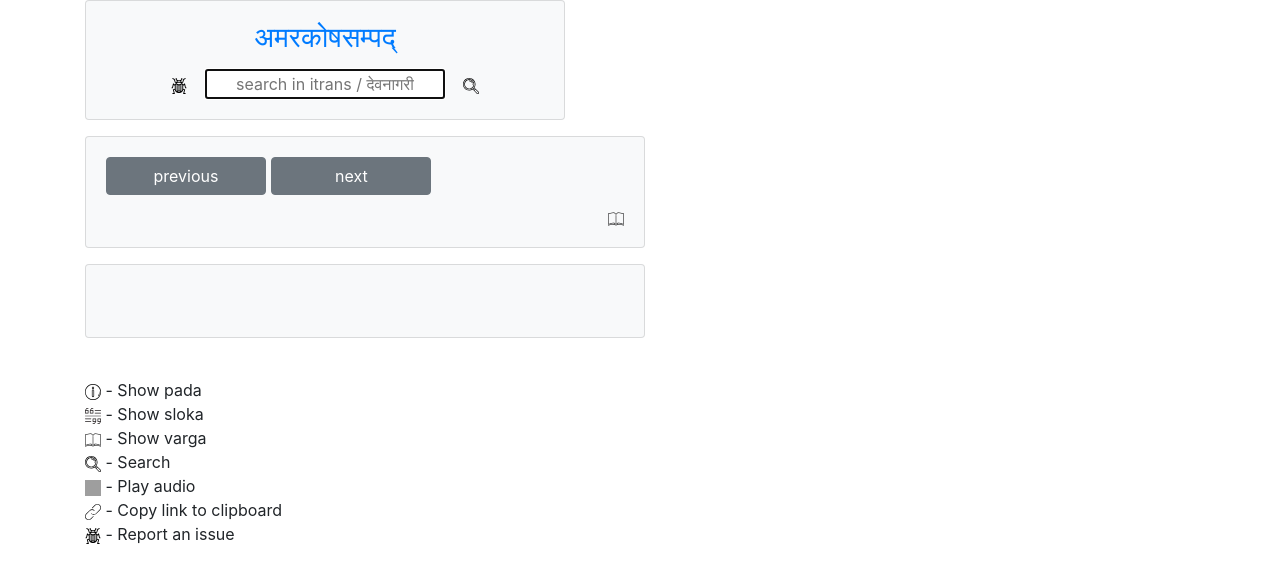
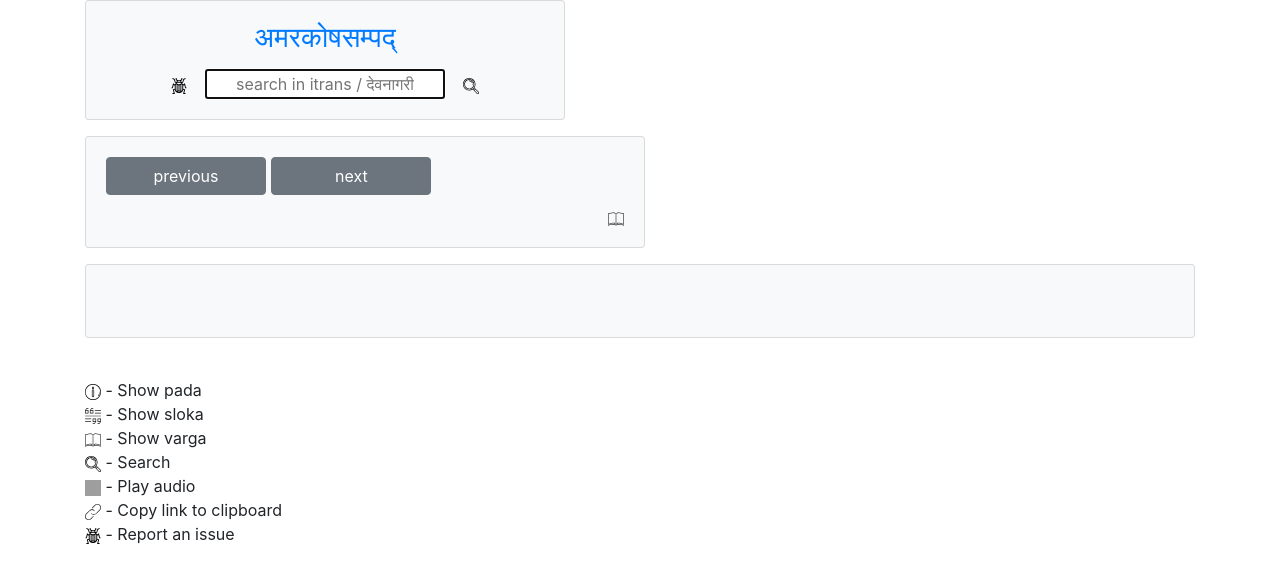
Before and after one commit to aupasana/amara-quiz, a Flask app: template app/templates/sloka.html in a window 1280 px wide. Shown: the top 583 px of the page. Run offline with Flask 2, Linux system fonts and the light colour scheme; the template is opened without the code that fills it, so the values that code supplies are empty; some libraries are stand-ins or nearby versions; grey boxes are pictures that could not be loaded.

Commit message:
/sloka: disable custom width

```diff
--- a/app/templates/sloka.html
+++ b/app/templates/sloka.html
@@ -58,7 +58,7 @@
 </div>
 
 <div class="container">
-    <div class="card bg-light mb-3" style="width:35rem; max-width: 70rem;">
+    <div class="card bg-light mb-3">  <!-- style="width:70rem; max-width:100rem;"> -->
       <div class="card-body">
         <p class="card-text">
           <table>
```
